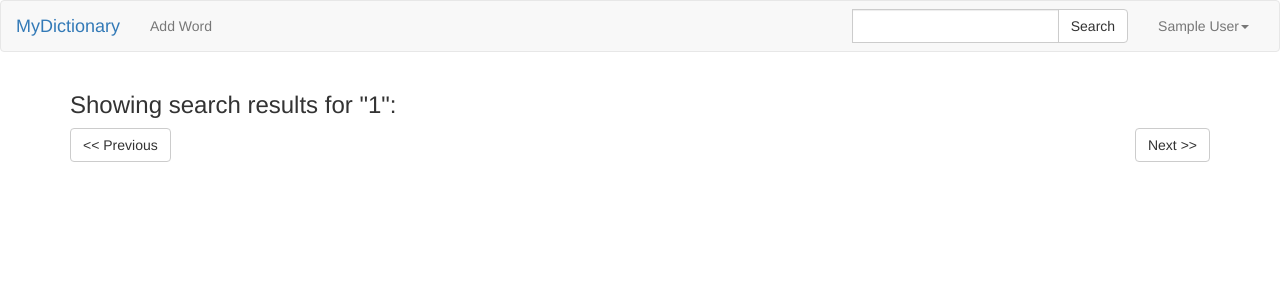
After one commit to Encrylize/MyDictionary, a Flask app: page /search_results/1 in a window 1280 px wide. The commit adds this page. Shown: the top 300 px of the page. Run offline with Flask 2, Linux system fonts and the light colour scheme; the visitor is signed in with stand-in values (Sample User, id 1); data comes from the database, SQL or seed files in the repository; some libraries are stand-ins or nearby versions.

Commit message:
Add search form and placeholder search functions

```diff
--- a/app/forms.py
+++ b/app/forms.py
@@ -68,3 +68,7 @@
 
 WordForm.meaning = TextAreaField("Meaning", [DataRequired()])
 WordForm.examples = TextAreaField("Examples", [DataRequired()])
+
+
+class SearchForm(Form):
+    search_field = StringField("Search")
--- a/app/templates/base.html
+++ b/app/templates/base.html
@@ -36,6 +36,15 @@
                 </ul>
               </li>
             </ul>
+            <form class="navbar-form navbar-right" action="{{ url_for('main.search') }}" method="POST" role="search">
+                <div class="input-group">
+                  {{ g.search_form.hidden_tag() }}
+                  {{ g.search_form.search_field(class='form-control') }}
+                  <div class="input-group-btn">
+                    <button type="submit" class="btn btn-default">Search</button>
+                  </div>
+                </div>
+            </form>
           </div>
         </div>
       </nav>
--- /dev/null
+++ b/app/templates/search_results.html
@@ -0,0 +1,7 @@
+{% extends "base.html" %}
+{% from "macros.html" import render_words %}
+
+{% block content %}
+<h3>Showing search results for "{{ query }}":</h3>
+{{ render_words(words) }}
+{% endblock %}
--- a/app/views/main.py
+++ b/app/views/main.py
@@ -5,6 +5,7 @@
 from app import db
 from app.models import Word
 from app.utils import get_or_create
+from app.forms import SearchForm
 
 main = Blueprint("main", __name__)
 
@@ -70,6 +71,22 @@
     return redirect(url_for("main.index"))
 
 
+@main.route("/search", methods=["POST"])
+@login_required
+def search():
+    if not g.search_form.validate_on_submit():
+        return redirect(url_for("main.index"))
+    return redirect(url_for("main.search_results", query=g.search_form.search_field.data))
+
+
+@main.route("/search_results/<query>")
+@main.route("/search_results/<query>/<int:page>")
+@login_required
+def search_results(query, page=1):
+    words = None
+    return render_template("search_results.html", title="Search Results", query=query, words=words)
+
+
 @main.route("/login")
 def login():
     if g.user.is_authenticated:
@@ -89,3 +106,4 @@
 def before_request():
     g.user = current_user
     g.word_classes = [word_class.__mapper_args__["polymorphic_identity"] for word_class in Word.__subclasses__()]
+    g.search_form = SearchForm()
```
